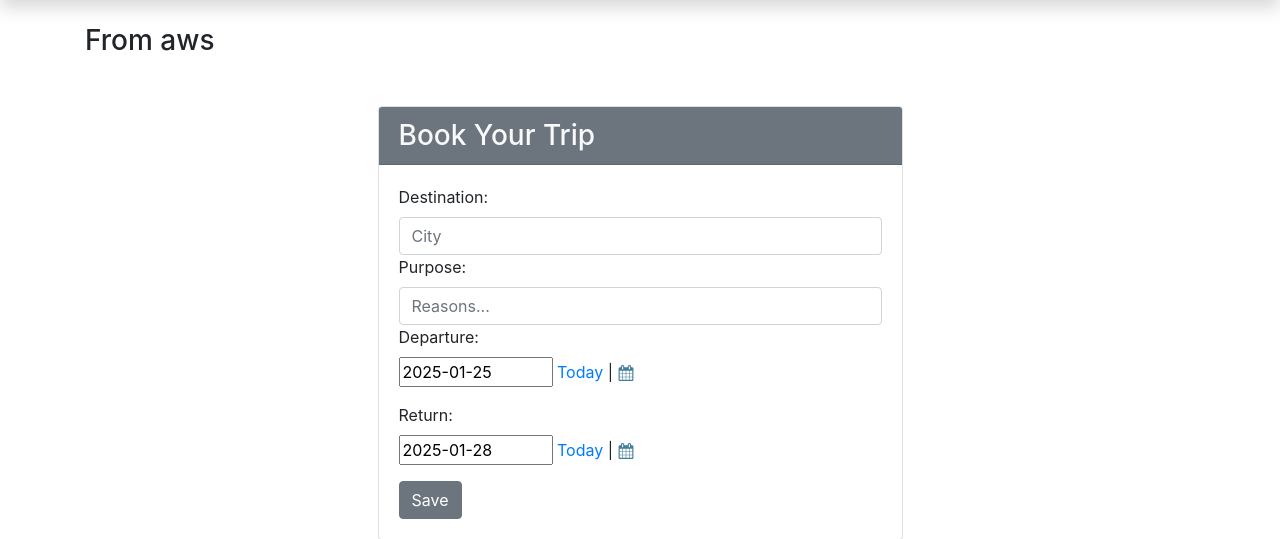
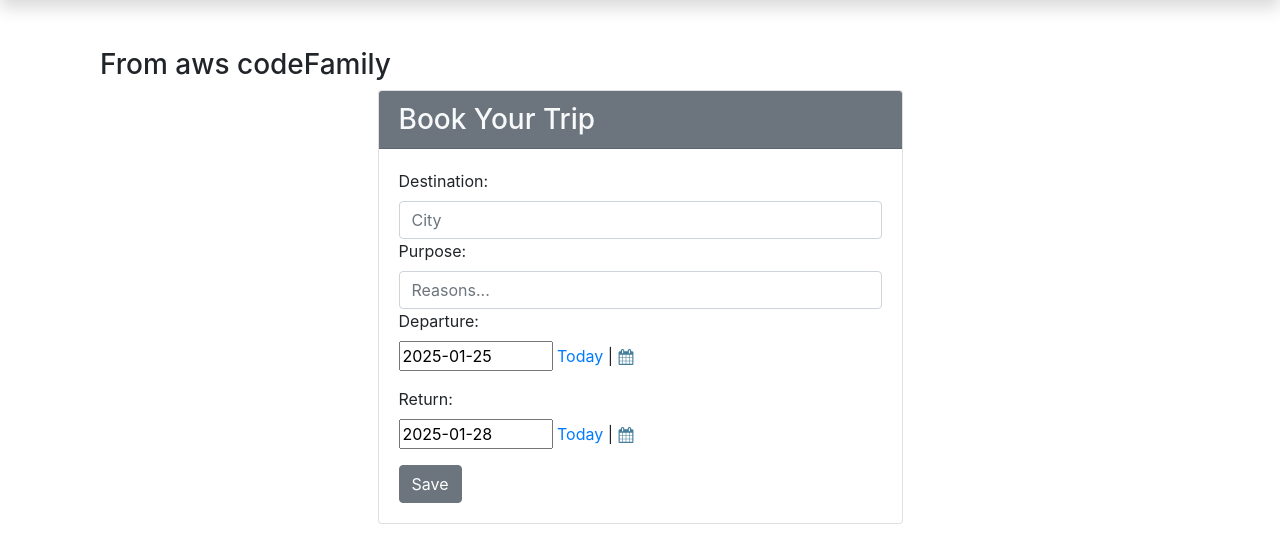
Before and after one commit to ifyvinz/Virtual-Travel-Planner, a Django app: page / in a window 1280 px wide. Shown: the part 62-601 px from the top of the page. Run offline with Django 4.2, Linux system fonts and the light colour scheme; a user stored in the database is signed in; parts of the project's set-up code (start-up, migrations or seed data) failed here and were passed over; some libraries are stand-ins or nearby versions.

Commit message:
update index.html

```diff
--- a/planner/templates/planner/index.html
+++ b/planner/templates/planner/index.html
@@ -4,6 +4,7 @@
 {% block body %}
 
 <div class="container mt-5">
+    <h3>From aws codeFamily</h3>
     <div class="row justify-content-center">
         <div class="col-sm-6">
             <div class="card">
--- a/planner/templates/planner/layout.html
+++ b/planner/templates/planner/layout.html
@@ -86,7 +86,7 @@
     </nav>
 
     <div class="container my-4">
-        <h3>From aws </h3>
+
         {% block body %}
         {% endblock %}
     </div>
```
